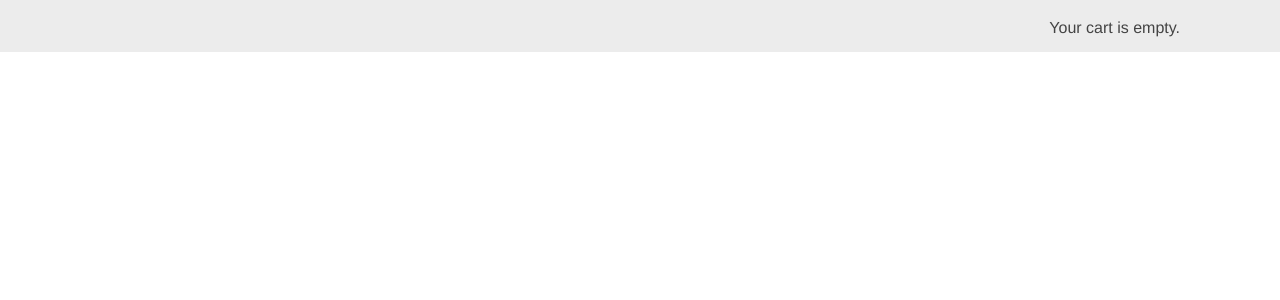
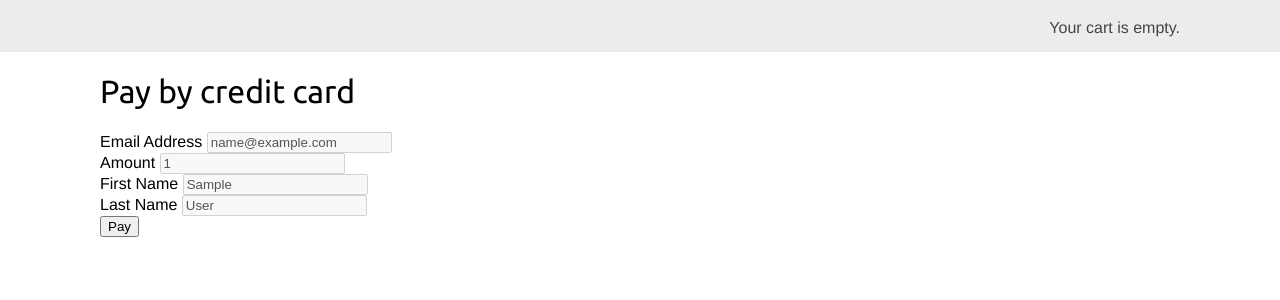
Before and after one commit to bolajixi/django-commerce-shop, a Django app: template payment/templates/payment/process.html in a window 1280 px wide. Shown: the part 46-346 px from the top of the page. Run offline with Django 3.2, Linux system fonts and the light colour scheme; tables that the repository leaves empty hold one stand-in row (values such as "Sample post"); the template is opened without the code that fills it: values that come from a table or form of the project are taken from there, most other values are stand-ins (such as "Sample title", 1, 10 or a date in 2020); parts of the project's set-up code (start-up, migrations or seed data) failed here and were passed over; some libraries are stand-ins or nearby versions.

Commit message:
Integrate paystack popup

```diff
--- a/payment/templates/payment/process.html
+++ b/payment/templates/payment/process.html
@@ -1,2 +1,59 @@
 {% extends "shop/base.html" %}
 {% block title %}Pay by credit card{% endblock %}
+
+{% block content %}
+    <h1>Pay by credit card</h1>
+    <form id="paymentForm">
+        <script src="https://js.paystack.co/v1/inline.js"></script>
+        <div class="form-group">
+            <label for="email">Email Address</label>
+            <input type="email" id="email-address" value='{{order.email}}' disabled/>
+        </div>
+        <div class="form-group">
+            <label for="amount">Amount</label>
+            <input type="tel" id="amount" required value='{{total_cost}}' disabled />
+        </div>
+        <div class="form-group">
+            <label for="first-name">First Name</label>
+            <input type="text" id="first-name" value='{{order.first_name}}' disabled/>
+        </div>
+        <div class="form-group">
+            <label for="last-name">Last Name</label>
+            <input type="text" id="last-name" value='{{order.last_name}}' disabled/>
+        </div>
+        <div class="form-submit">
+            <button type="submit" onclick="payWithPaystack()"> Pay </button>
+        </div>
+    </form>
+    <script>
+        const paymentForm = document.getElementById('paymentForm');
+            paymentForm.addEventListener("submit", payWithPaystack, false);
+            function payWithPaystack(e) {
+            e.preventDefault();
+            let handler = PaystackPop.setup({
+                    key: '{{ pk_public }}', // Replace with your public key
+                    email: document.getElementById("email-address").value,
+                    amount: document.getElementById("amount").value * 100,
+                    ref: 'KDBB_' + Math.floor((Math.random() * 1000000000) + 1), // generates a pseudo-unique reference. Please replace with a reference you generated. Or remove the line entirely so our API will generate one for you
+                    // label: "Optional string that replaces customer email"
+                    metadata: {
+                        custom_fields: [
+                            {
+                                display_name: "Mobile Number",
+                                variable_name: "mobile_number",
+                                value: "+2348012345678"
+                            }
+                        ]
+                    },
+                    onClose: function () {
+                        alert('Exit Payment.');
+                    },
+                    callback: function (response) {
+                        let message = 'Payment complete! Reference: ' + response.reference;
+                        alert(message);
+                    }
+                });
+                handler.openIframe();
+            }
+    </script>
+{% endblock %}
```
